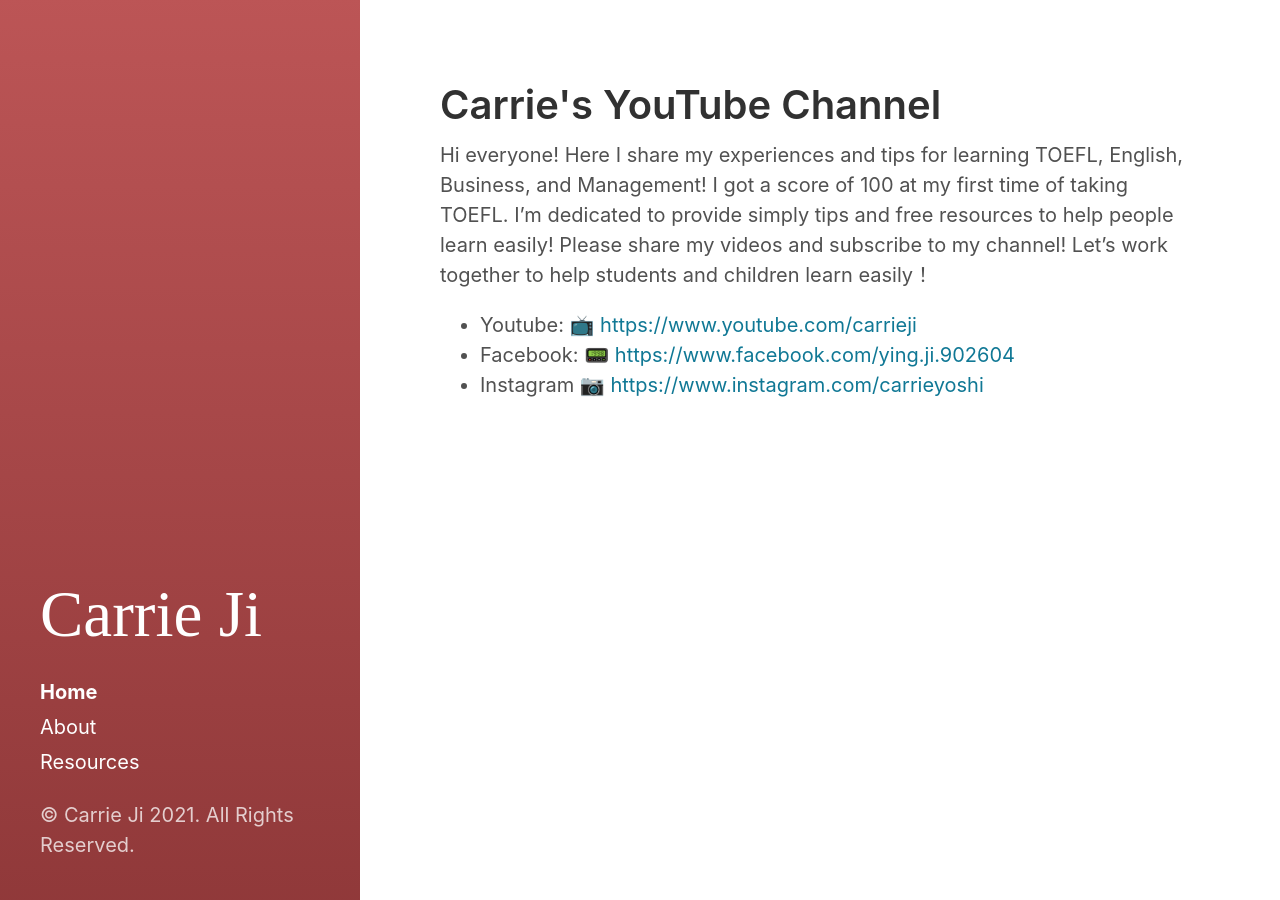
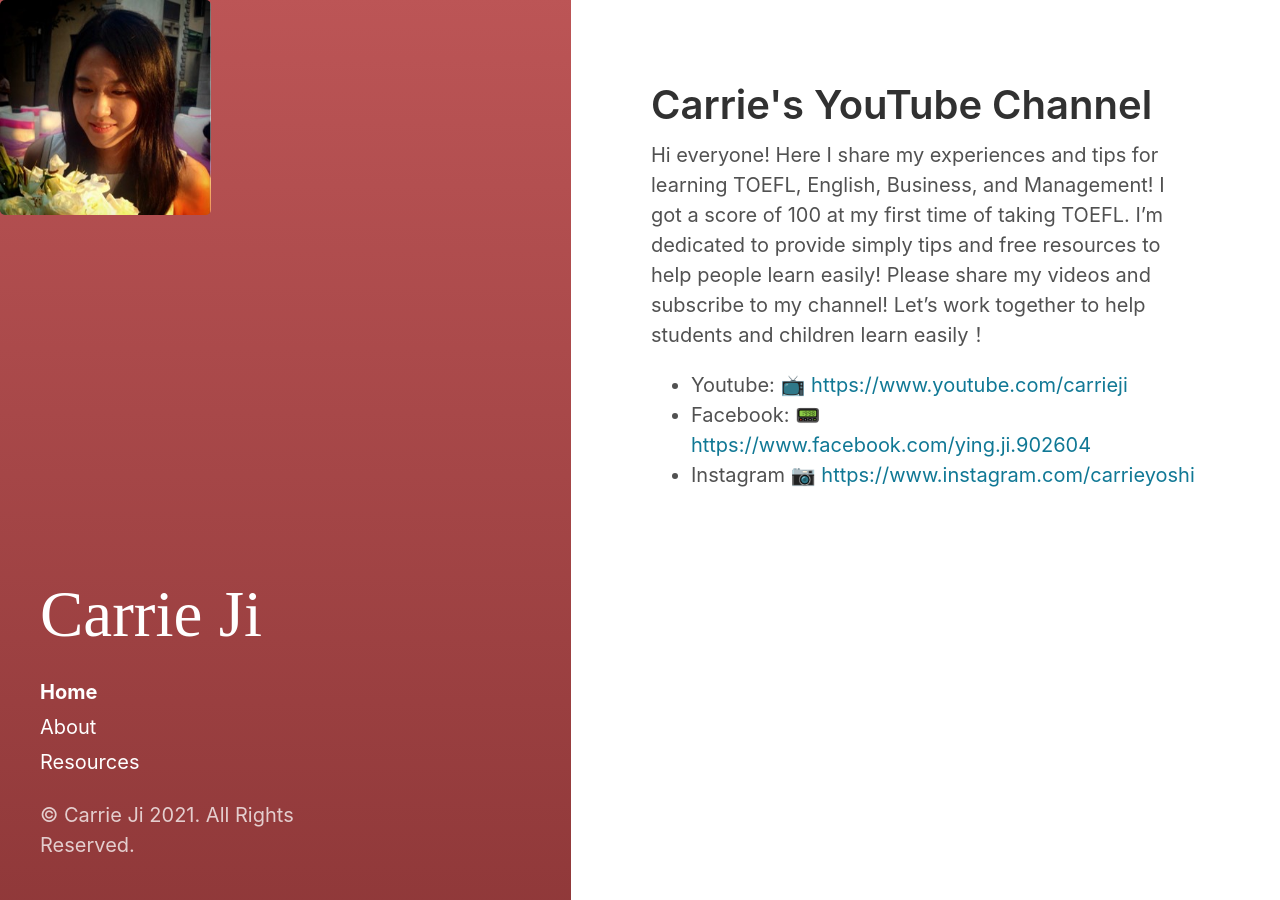
Before and after one commit to carrieji/carrieji.github.io, a Jekyll site: the page built from index.html, in a window 1280 px wide. Built offline with Jekyll 4.4.1, drawn with Linux system fonts in a browser that asks for light colours; the list of posts is cut into pages by our own code.

Commit message:
images update

```diff
--- a/_includes/custom-head.html
+++ b/_includes/custom-head.html
@@ -3,3 +3,5 @@
 <!-- <script type="text/javascript" async
   src="https://cdnjs.cloudflare.com/ajax/libs/mathjax/2.7.7/latest.js?config=TeX-MML-AM_CHTML">
 </script> -->
+
+<center><img src="/assets/images/carrie_image.jpg" alt="Carrie"></center>
```
Also changed, not shown: assets/images/carrie_image.jpg (added), assets/images/favicon.png.
